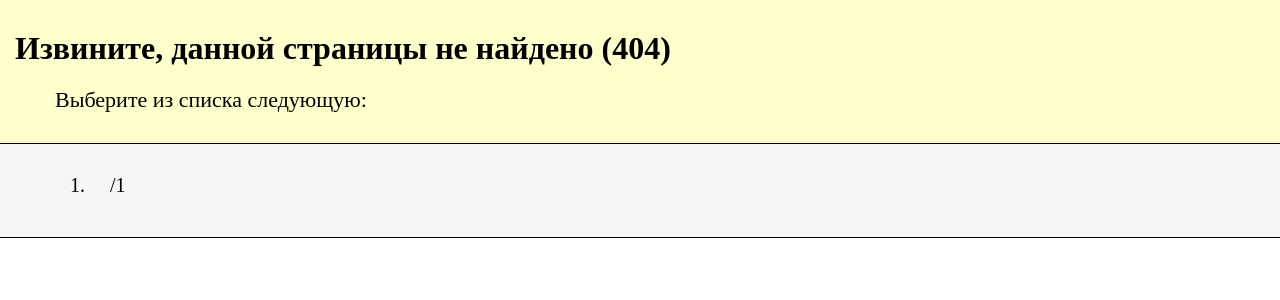
After one commit to Aplles/serverProject, a Python web app: template server/templates/404.html in a window 1280 px wide. The commit adds this page. Shown: the top 300 px of the page. Run offline with Jinja, Linux system fonts and the light colour scheme; the template is opened without the code that fills it: most values are stand-ins (such as "Sample title", 1, 10 or a date in 2020).

Commit message:
fix to class

```diff
--- a/manage.py
+++ b/manage.py
@@ -1,5 +1,4 @@
 from sys import argv
-
 from server.start import execute_command
 
 
--- a/server/const.py
+++ b/server/const.py
@@ -7,4 +7,3 @@ BASE_DIR = Path(__file__).resolve().parent.parent
 
 headers_200 = 'HTTP/1.1 200 OK\r\nContent-Type: text/html; charset=utf-8\r\n\r\n'.encode('utf-8')
 headers_404 = 'HTTP/1.1 404 OK\r\nContent-Type: text/html; charset=utf-8\r\n\r\n'.encode('utf-8')
-print(BASE_DIR)
--- a/server/start.py
+++ b/server/start.py
@@ -1,7 +1,7 @@
-from server.socket_server import start
+from server.socket_server import Server
 
 COMMANDS = {
-    "runserver": start
+    "runserver": Server().process
 }
 
 
--- /dev/null
+++ b/server/templates/404.html
@@ -0,0 +1,81 @@
+<!DOCTYPE html>
+<html lang="en">
+<head>
+    <meta charset="UTF-8">
+    <title>Not found</title>
+    <style>
+        html, body, p, h1, h2, h3, h4, h5, h6 {
+            margin: 0;
+            padding: 0;
+        }
+
+        .info-handler {
+            margin-bottom: 20px;
+        }
+
+        .block-url {
+            margin-bottom: 10px;
+        }
+
+        .list_urls_text {
+            font-size: 22px;
+            margin-left: 40px;
+        }
+
+        .url {
+            font-size: 20px;
+        }
+
+        a:active,
+        a:hover,
+        a {
+            text-decoration: none;
+            cursor: pointer;
+            color: black;
+        }
+
+        .span-url {
+            margin-right: 20px;
+        }
+
+        .header-error {
+            background: #ffc;
+            padding: 30px 15px;
+        }
+
+        .info {
+            background: #f6f6f6;
+            padding: 30px 70px;
+            border-bottom: 1px solid black;
+            border-top: 1px solid black;
+        }
+
+
+    </style>
+</head>
+<body>
+<div class="content-error">
+    <div class="header-error">
+        <div class="info-handler">
+            <h1>Извините, данной страницы не найдено (404)</h1>
+        </div>
+        <div>
+            <p class="list_urls_text">Выберите из списка следующую: </p>
+        </div>
+    </div>
+
+
+    <div class="info">
+        {% for item in urlpatterns %}
+        <div class="block-url">
+            <p class="url">
+                <span class="span-url">{{ loop.index }}.</span>
+                <a href="/{{ item.0 }}">/{{ item.0 }}</a>
+            </p>
+        </div>
+        {% endfor %}
+    </div>
+</div>
+
+</body>
+</html>
--- a/templates/index.html
+++ b/templates/index.html
@@ -22,6 +22,7 @@
 </head>
 <body>
 <h2>Главная страница</h2>
+<h3>Привет, {{ name }}!</h3>
 <div class="container_index">
     <div>
         <a href="home/">Сходи на домашнюю страницу</a>
--- a/views.py
+++ b/views.py
@@ -2,7 +2,9 @@ from server.routing import render
 
 
 def index(request):
-    return render(request, 'index.html')
+    return render(request, 'index.html', context={
+        'name': 'Максим'
+    })
 
 
 def home(request):
```
Also changed, not shown: server/routing.py (+14 -2 lines), server/socket_server.py (+44 -36 lines), templates/404.html (deleted, +0 -32 lines).
